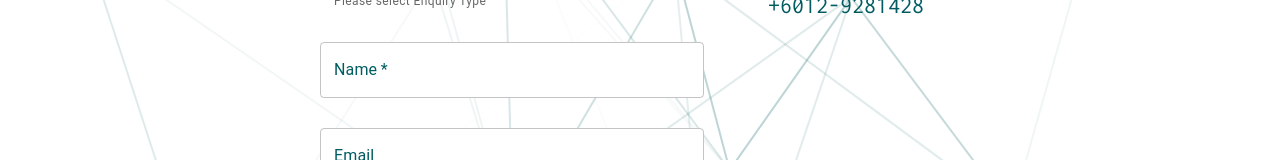
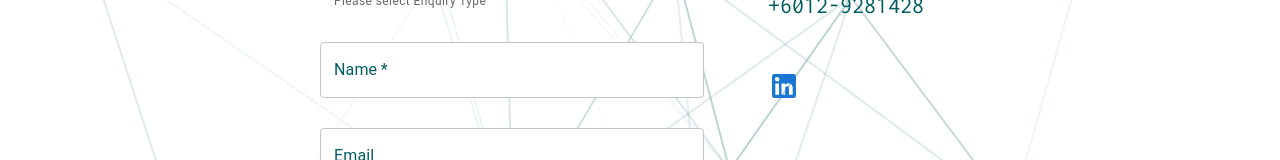
Before and after one commit to jjyeow/adsys, a Next.js app: page /contactus in a window 1280 px wide. Shown: the part 394-554 px from the top of the page. Built offline with nearby package versions, Linux system fonts and the light colour scheme.

Commit message:
added linkde in page

```diff
--- a/pages/contactus.jsx
+++ b/pages/contactus.jsx
@@ -12,6 +12,9 @@ import { toast } from 'react-toastify';
 import Button from '@mui/material/Button';
 import TextField from '@mui/material/TextField';
 import MenuItem from '@mui/material/MenuItem';
+
+import Link from '@mui/material/Link';
+import LinkedInIcon from '@mui/icons-material/LinkedIn';
 
 
 function ContactUs() {
@@ -190,6 +193,11 @@ function ContactUs() {
                             <div style={{fontWeight: "bold", fontSize: "2rem"}}>Phone Number</div>
                             <br/>
                             <div>+6012-9281428</div>
+                            <br/>
+                            <br/>
+                            <Link href="https://www.linkedin.com/company/adsys-consulting-sdn-bhd/" target="_blank">
+                                <LinkedInIcon style={{fontSize: 32}}/>
+                            </Link>
                         </div>
                     </div>
                 </div>
```
